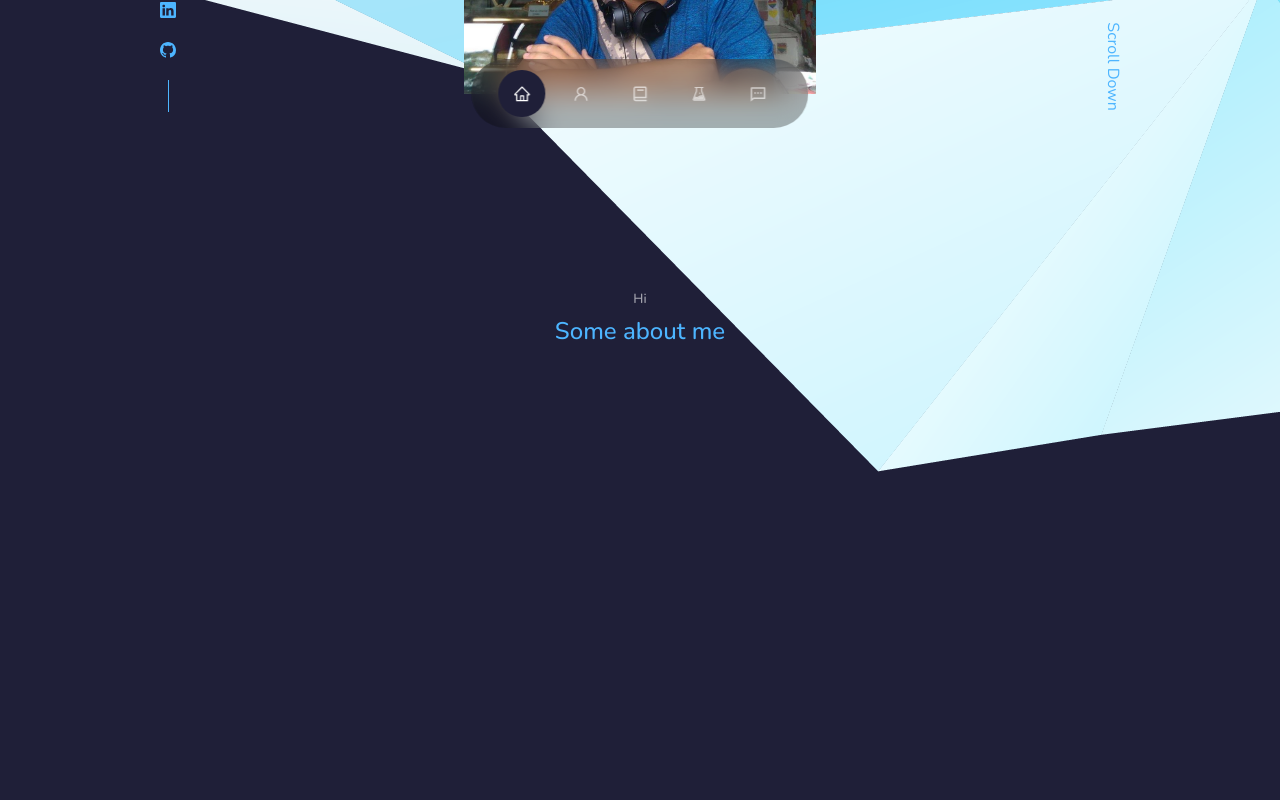
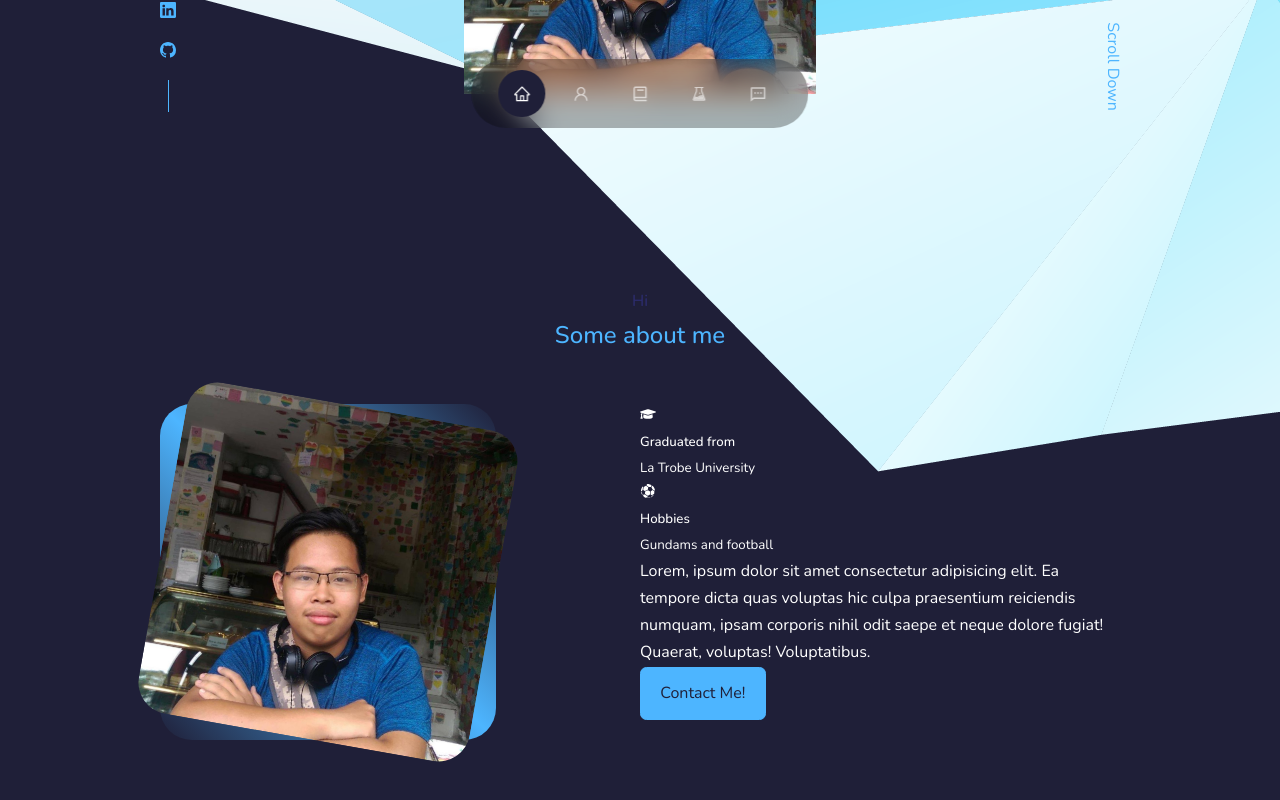
Before and after one commit to thitboxao0909/ReactPortfolio, a React (Create React App) app: page / in a window 1280 px wide. Shown: the part 640-1440 px from the top of the page. Built offline with nearby package versions, Linux system fonts and the light colour scheme.

Commit message:
about section

```diff
--- a/src/components/about/About.jsx
+++ b/src/components/about/About.jsx
@@ -1,12 +1,48 @@
 import React from 'react'
 import './about.css'
+import ME from '../../assets/me.png'
+import {GiSoccerBall} from 'react-icons/gi'
+import {FaGraduationCap} from 'react-icons/fa'
 
 const About = () => {
   return (
     <section id='about'>
-      <h5>Hi</h5>
+      <h4>Hi</h4>
       <h2>Some about me</h2>
 
+      <div className='container about__container'>
+        <div className='about__me'>
+          <div className='about__me-image'>
+            <img src={ME} alt='About Image' />
+          </div>
+        </div>
+        <div className='about__content'>
+          <div className='about__cards'>
+            <article className='about__card'>
+              <FaGraduationCap className='about__icon' />
+              <h5>Graduated from</h5>
+              <small>La Trobe University</small>
+            </article>
+
+            <article className='about__card'>
+
+            </article>
+
+            <article className='about__card'>
+              <GiSoccerBall className='about__icon'/>
+              <h5>Hobbies</h5>
+              <small>Gundams and football</small>
+            </article>
+
+            <p>
+            Lorem, ipsum dolor sit amet consectetur adipisicing elit.
+            Ea tempore dicta quas voluptas hic culpa praesentium reiciendis numquam,
+            ipsam corporis nihil odit saepe et neque dolore fugiat! Quaerat, voluptas! Voluptatibus.
+            </p>
+          </div>
+          <a href='#contact' className='btn btn-primary'>Contact Me!</a>
+        </div>
+      </div>
     </section>
   )
 }
--- a/src/components/about/about.css
+++ b/src/components/about/about.css
@@ -0,0 +1,93 @@
+.about__container {
+    display: grid;
+    grid-template-columns: 35% 50%;
+    gap: 15%;
+
+}
+.about__me {
+    width: 100%;
+    aspect-ratio: 1/1;
+    border-radius: 2rem;
+    background: linear-gradient(45deg, transparent, var(--color-primary), transparent);
+    display: grid;
+    place-items: center;
+
+}
+
+.about__me-image{
+    border-radius: 2rem;
+    overflow: hidden;
+    transform: rotate(10deg);
+    transition: var(--transition);
+}
+
+.about__me-image:hover {
+    transform: rotate(0);
+}
+/*
+.about__cards {
+    display: grid;
+    grid-template-columns: repeat(3, 1fr);
+    gap: 1.5rem;
+}
+.about_card {
+    background: var(--color-bg-variant);
+    border: 1px solid transparent;
+    border-radius: 1.rem;
+    padding: 2rem;
+    text-align: center;
+    transition: var(--transition);
+}
+.about__card:hover {
+    background: transparent;
+    border-color: var(--color-primary-variant);
+    cursor: default;
+}
+.about__icon {
+    color: var(--color-primary);
+    font-size: 1.4rem;
+    margin-bottom: 1rem;
+}
+.about__card h5 {
+    font-size: 0.95rem;
+}
+.about__card small {
+    font-size: 0.7rem;
+    color: var(--color-light);
+}
+.about__content p {
+    margin: 2rem 0 2.6rem;
+    color: var(--color-light);
+}
+
+@media screen and (max-width:1024px) {
+    .about__container {
+        grid-template-columns: 1fr;
+        gap: 0;
+    }
+
+    .about__me{
+        width: 50%;
+        margin: 2rem auto 4rem;
+    }
+    .about__content p {
+        margin: 1rem 0 1.5rem;
+    }
+}
+@media screen and (max-width:600px) {
+    .about__me {
+        width: 65%;
+        margin: 0 auto 3rem;
+    }
+    .about__cards {
+        grid-template-columns: 1fr 1fr;
+        gap: 1rem;
+    }
+    .about__content {
+        text-align: center;
+    }
+    .about__content p {
+        margin: 1.5rem 0;
+    }
+}
+*/
--- a/src/index.css
+++ b/src/index.css
@@ -58,6 +58,11 @@
 
 h1{
     font-size: 2.5rem;
+}
+h4 {
+    text-align: center;
+    color: var(--color-bg-variant);
+    font-weight: 500;
 }
 
 section {
```
